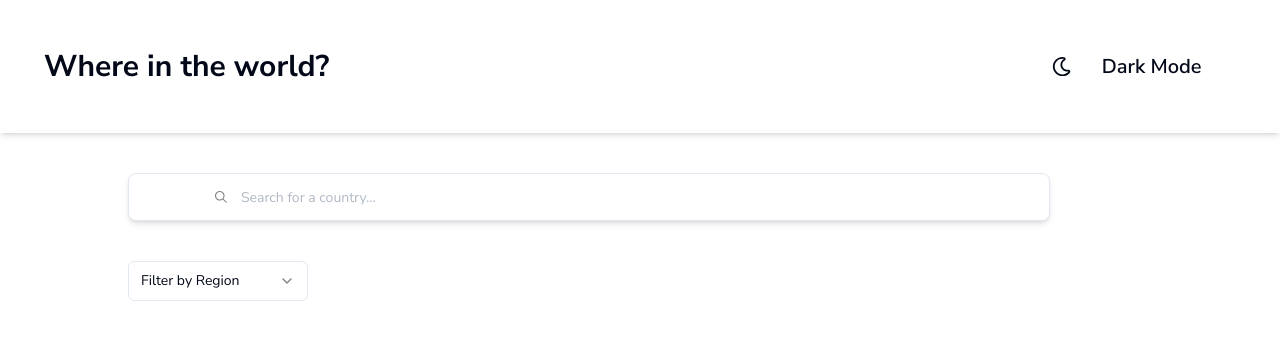
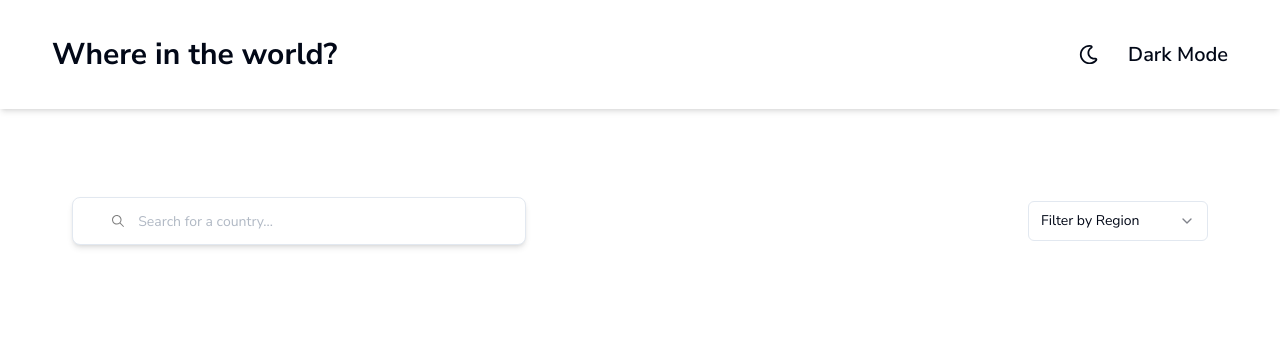
Before and after one commit to GabrielMarcC/countries, a Next.js app: page / in a window 1280 px wide. Shown: the top 340 px of the page. Built offline with nearby package versions, Linux system fonts and the light colour scheme.

Commit message:
fix: header design, select design

```diff
--- a/src/app/page.tsx
+++ b/src/app/page.tsx
@@ -3,8 +3,8 @@ import { SelectFilter } from "@/components/SelectFilter";
 
 export default function Home() {
   return (
-    <main className="flex min-h-screen flex-col items-center justify-between">
-      <div className="w-[80%] flex flex-col justify-center items-start gap-10">
+    <main className="flex min-h-screen flex-col items-center justify-between px-6 lg:px-9">
+      <div className="w-full lg:flex-row lg:px-9  lg:justify-between lg:items-center flex flex-col justify-center items-start gap-10 mt-[5.5rem]">
         <SearchCountry />
         <SelectFilter />
       </div>
--- a/src/components/Header/index.tsx
+++ b/src/components/Header/index.tsx
@@ -7,11 +7,11 @@ export const Header = () => {
   const { resolvedTheme } = useTheme();
 
   return (
-    <header className="w-full  flex flex-row justify-between p-4 lg:p-7 items-center shadow-md  dark:bg-dark_blue">
+    <header className="w-full  flex flex-row justify-between lg:py-4 lg:px-9 px-6 items-center shadow-md  dark:bg-dark_blue">
       <h1 className="font-bold lg:text-[30px] lg:ml-4 py-4">
         Where in the world?
       </h1>
-      <div className="w-[40%] xl:w-[20%] flex justify-center items-center gap-1 py-4">
+      <div className="w-[40%] xl:w-[20%] lg:justify-end flex justify-center items-center gap-1 py-4">
         <ControlTheme />
         <span className="font-semibold lg:text-[20px] lg:px-4">
           {resolvedTheme && resolvedTheme === "dark"
--- a/src/components/SearchCountry/index.tsx
+++ b/src/components/SearchCountry/index.tsx
@@ -5,7 +5,7 @@ import { IoIosSearch } from "react-icons/io";
 
 export const SearchCountry = () => {
   return (
-    <div className="w-[90%] h-[3rem] flex justify-center items-center mt-10 bg-white dark:bg-dark_blue border shadow-md rounded-lg">
+    <div className="w-[100%] lg:w-[40%] h-[3rem] flex justify-center items-center  bg-white dark:bg-dark_blue border shadow-md rounded-lg">
       <IoIosSearch color="gray" />
       <Input
         className="w-[80%] focus-visible:ring-0 focus-visible:ring-offset-0 placeholder:opacity-50 border-none dark:bg-dark_blue "
```
